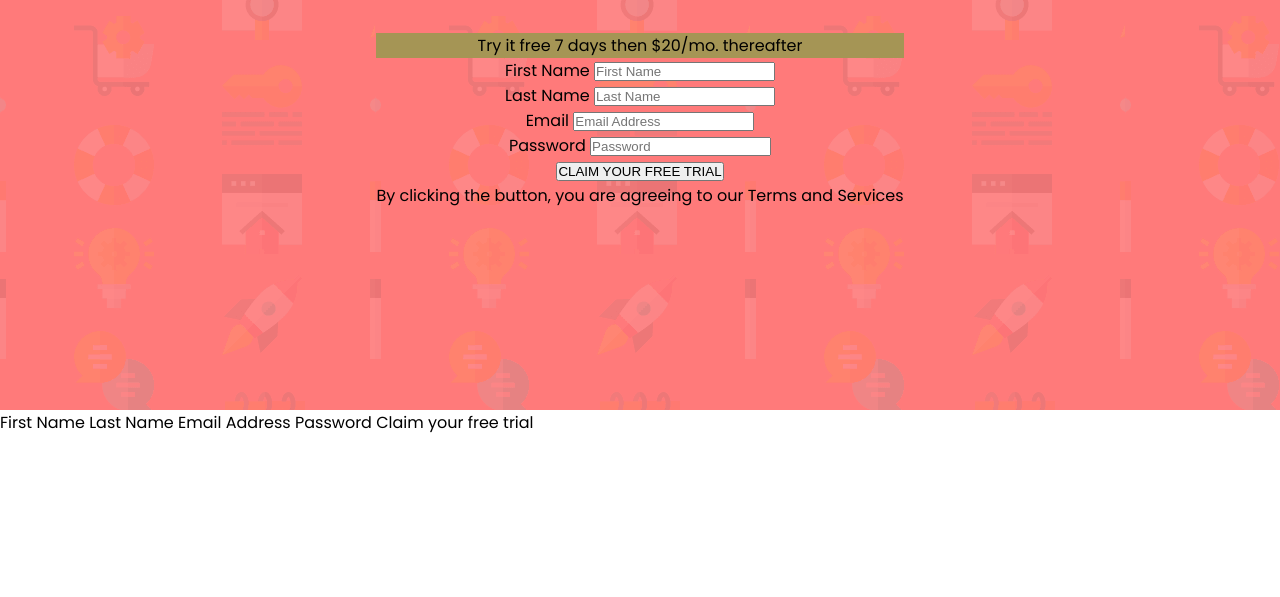
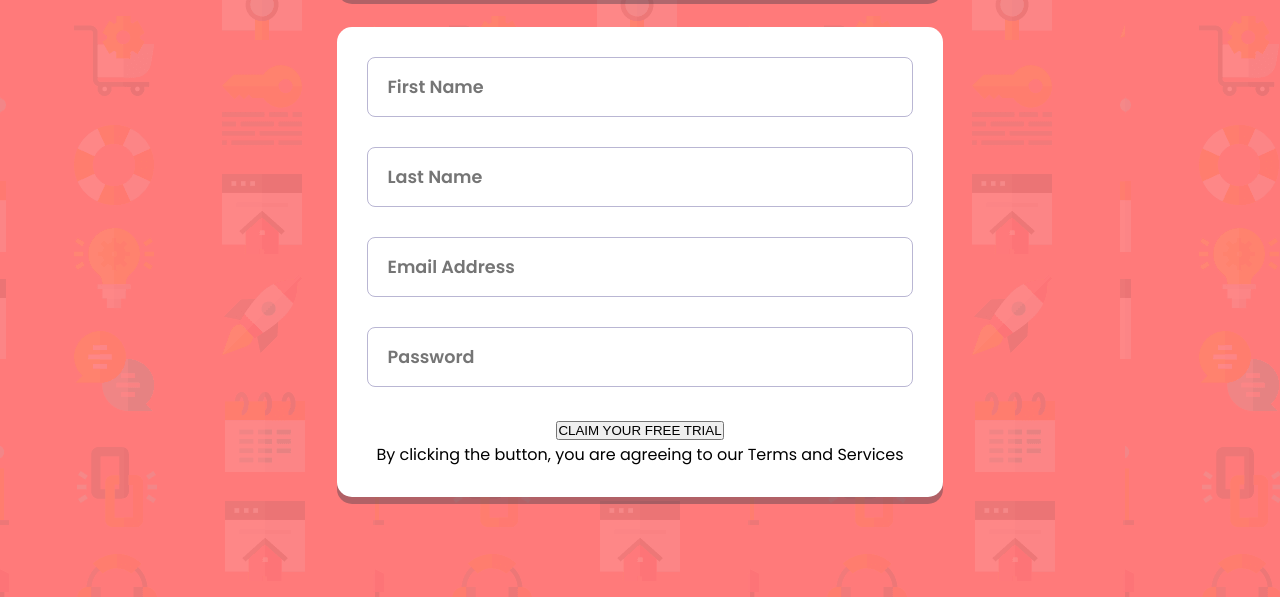
Before and after one commit to marcoshgss/formulario-de-inscricao, a plain HTML site: page index.html in a window 1280 px wide. Shown: the part 390-987 px from the top of the page. Before the commit the page ends 825 px from the top, so only its background shows below. Drawn offline with Linux system fonts and the light colour scheme.

Commit message:
Iniciando o CSS do formulário

```diff
--- a/assets/styles/style.css
+++ b/assets/styles/style.css
@@ -60,5 +60,49 @@ html {
 }
 
 .right-coluna .top-box {
-    background-color: hsl(48, 32%, 49%) ;
+    background-color: hsl(248, 32%, 49%);
+    color: white;
+    padding: 15px 90px;
+    border-radius: 15px;
+    box-shadow: 0 7px hsl(249, 10%, 26%, 0.404);
+    margin-bottom: 30px;
 }
+
+.right-coluna .top-box p {
+    font-size: 1.3rem;
+    line-height: 2.2rem;
+}
+
+.right-coluna .top-box p span {
+    font-weight: 700;
+}
+
+.right-coluna .form-container {
+    background-color: white;
+    padding: 30px;
+    border-radius: 15px;
+    box-shadow: 0 7px hsl(249, 10%, 26%, 0.404);
+}
+
+.field-group {
+    position: relative;
+    margin-bottom: 25px;
+}
+
+.right-coluna label {
+    display: none;
+}
+
+.right-coluna input {
+    width: 100%;
+    height: 60px;
+    margin-bottom: 5px;
+    border-radius: 8px;
+    border: 1.3px solid hsl(246, 25%, 77%);
+    padding-left: 20px;
+    outline: none;
+    color: hsl(249, 10%, 26%);
+    font-family: 'Poppins';
+    font-size: 1.1rem;
+    font-weight: 600;
+}
--- a/index.html
+++ b/index.html
@@ -60,19 +60,6 @@
       </div>
   </section>
 
-
-
-
-
-  First Name
-  Last Name
-  Email Address
-  Password
-
-  Claim your free trial
-
-
-
 <script src="./assets/js/script.js"></script>
 </body>
 
```
